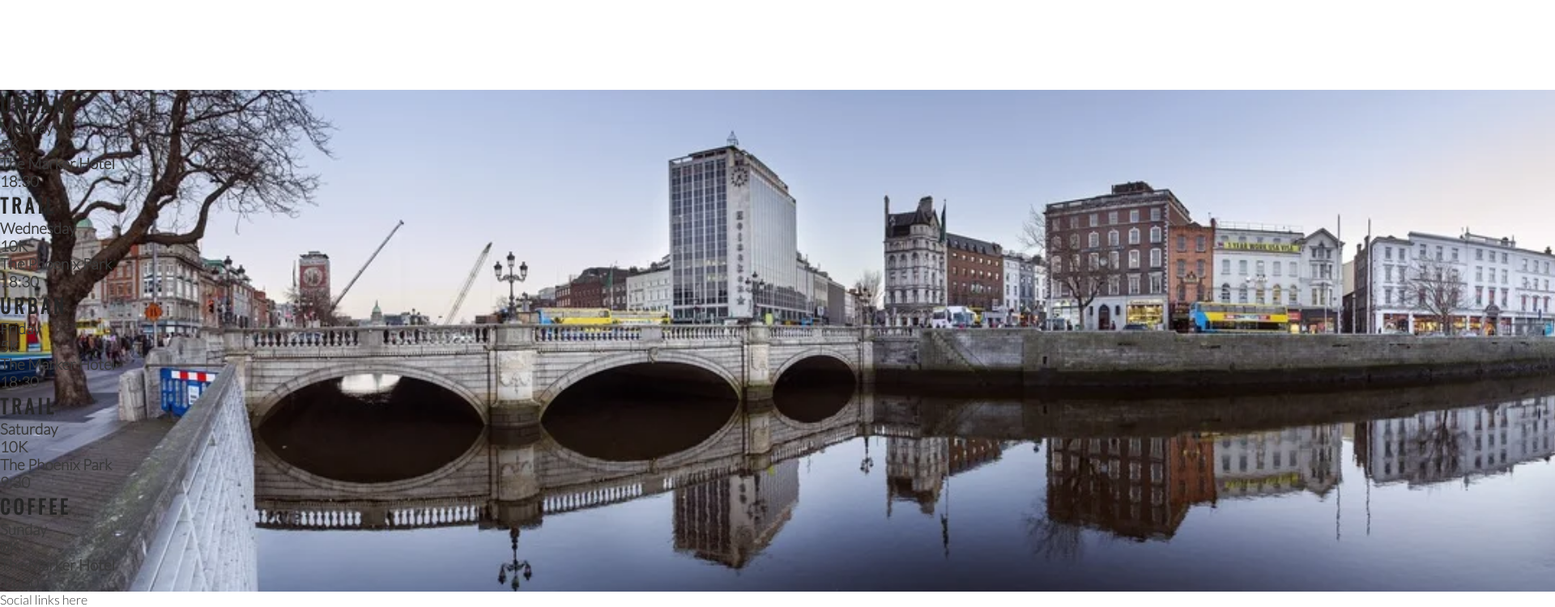
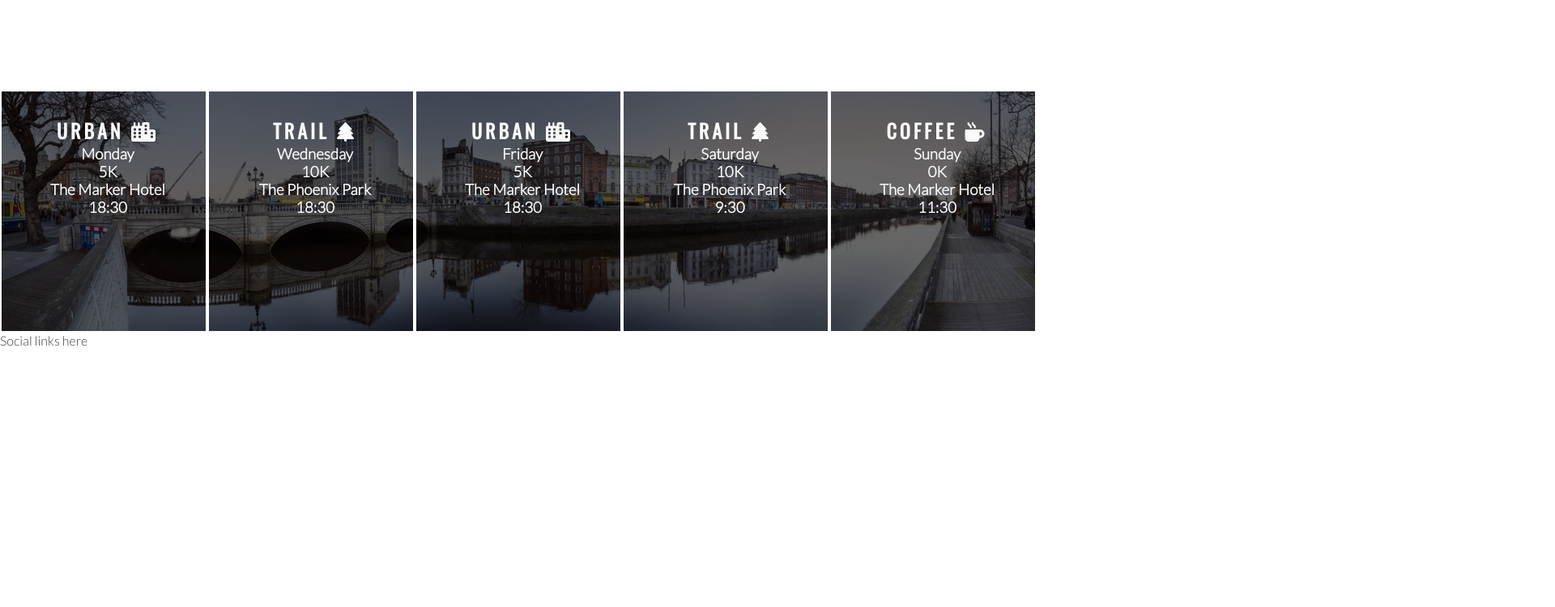
Before and after one commit to kryspinm97/love-running-project, a plain HTML site: page index.html in a window 1280 px wide. Shown: the part 1184-1934 px from the top of the page at 81% size, 1920 px wide, since content can reach past the window. After the commit the page ends 1614 px from the top, so only its background shows below. Drawn offline with nearby package versions, Linux system fonts and the light colour scheme.

Commit message:
Style times panels and add icons

```diff
--- a/assets/css/styles.css
+++ b/assets/css/styles.css
@@ -205,6 +205,22 @@ hr {
     background-repeat: no-repeat;
     background-size: cover;
     background-position: center;
-    width: 200%;
+    width: 100%;
     overflow: hidden;
 }
+
+#times div {
+    color: #fafafa;
+    background-color:rgba(0, 0, 0, .6);
+    width: 20%;
+    height: 300px;
+    float: left;
+    padding: 30px 0 0 10px;
+    text-align: center;
+    border: 2px solid white;
+    box-sizing: border-box;
+}
+
+#times h2 {
+    color: #fafafa;
+}
--- a/index.html
+++ b/index.html
@@ -99,35 +99,35 @@
     </section>
     <section id="times">
         <div>
-            <h2>Urban</h2>
+            <h2>Urban <i class="fa-solid fa-city"></i></h2>
             <h3>Monday</h3>
             <h3>5K</h3>
             <h3>The Marker Hotel</h3>
             <h3>18:30</h3>
         </div>
         <div>
-            <h2>Trail</h2>
+            <h2>Trail <i class="fa-solid fa-tree"></i></h2>
             <h3>Wednesday</h3>
             <h3>10K</h3>
             <h3>The Phoenix Park</h3>
             <h3>18:30</h3>
         </div>
         <div>
-            <h2>Urban</h2>
+            <h2>Urban <i class="fa-solid fa-city"></i></h2>
             <h3>Friday</h3>
             <h3>5K</h3>
             <h3>The Marker Hotel</h3>
             <h3>18:30</h3>
         </div>
         <div>
-            <h2>Trail</h2>
+            <h2>Trail <i class="fa-solid fa-tree"></i></h2>
             <h3>Saturday</h3>
             <h3>10K</h3>
             <h3>The Phoenix Park</h3>
             <h3>9:30</h3>
         </div>
         <div>
-            <h2>Coffee</h2>
+            <h2>Coffee <i class="fa-solid fa-mug-hot"></i></h2>
             <h3>Sunday</h3>
             <h3>0K</h3>
             <h3>The Marker Hotel</h3>
```
